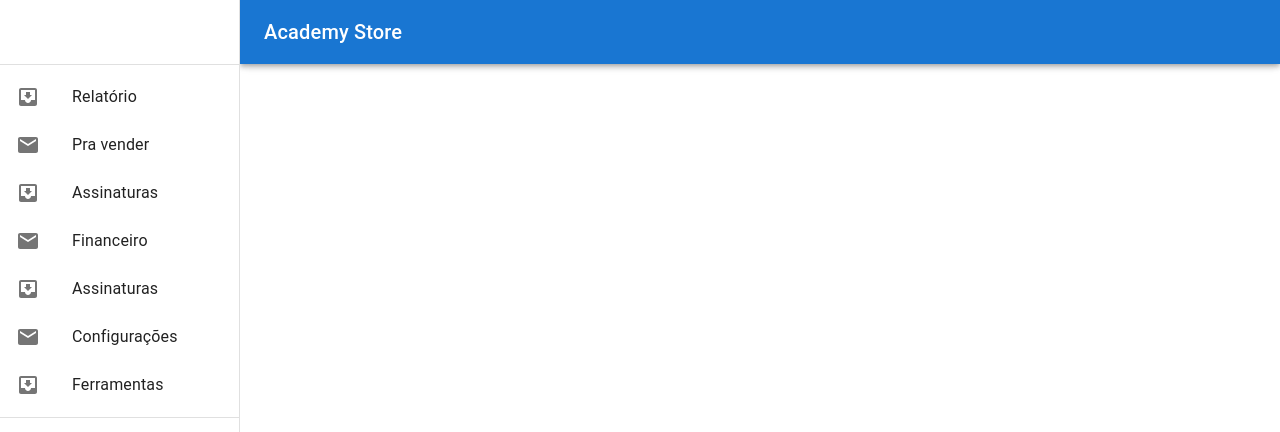
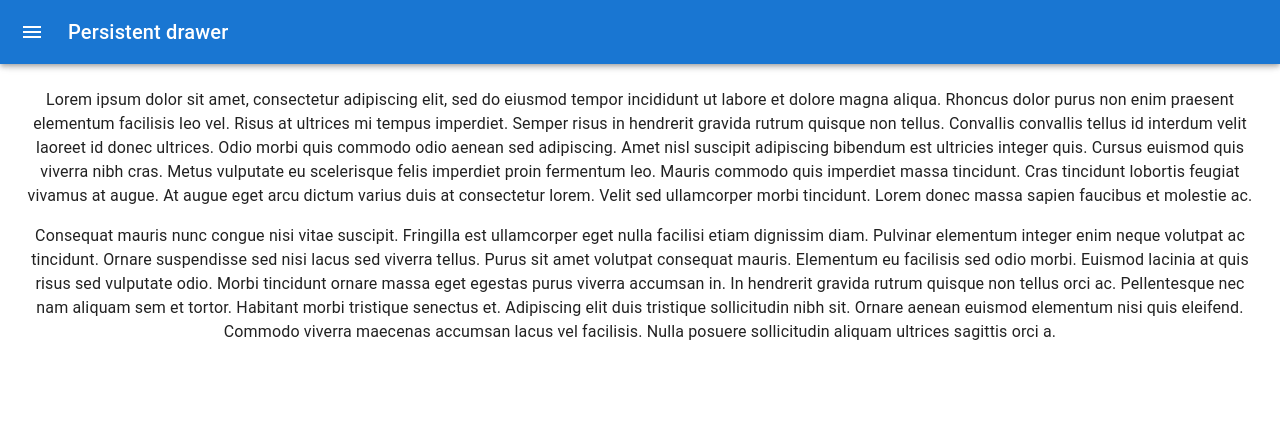
Before and after one commit to tiagoss-cubos/avaliacao-trainee-b8one, a React (Vite) app: page /dashboard in a window 1280 px wide. Shown: the top 432 px of the page. Built offline with nearby package versions, Linux system fonts and the light colour scheme.

Commit message:
correcting-bugs

```diff
--- a/package.json
+++ b/package.json
@@ -12,6 +12,7 @@
     "@apollo/client": "^3.7.1",
     "@emotion/react": "^11.10.5",
     "@emotion/styled": "^11.10.5",
+    "@mui/icons-material": "^5.10.15",
     "@mui/material": "^5.10.15",
     "graphql": "^16.6.0",
     "react": "^18.2.0",
--- a/src/graphql/queries.ts
+++ b/src/graphql/queries.ts
@@ -1,13 +1,12 @@
 import { gql } from "@apollo/client";
 
 export const SIGN_IN = gql`
-  mutation signIN($input: SignInInput!) {
+  mutation signIn($input: SignInInput!) {
     signIn(input: $input) {
-      results {
-        id
+      token
+      user {
+        email
         name
-        image
-        species
       }
     }
   }
--- a/src/pages/Dashboard/index.tsx
+++ b/src/pages/Dashboard/index.tsx
@@ -1,134 +1,187 @@
 import * as React from "react";
-import AppBar from "@mui/material/AppBar";
+import { styled, useTheme } from "@mui/material/styles";
 import Box from "@mui/material/Box";
+import Drawer from "@mui/material/Drawer";
 import CssBaseline from "@mui/material/CssBaseline";
+import MuiAppBar, { AppBarProps as MuiAppBarProps } from "@mui/material/AppBar";
+import Toolbar from "@mui/material/Toolbar";
+import List from "@mui/material/List";
+import Typography from "@mui/material/Typography";
 import Divider from "@mui/material/Divider";
-import Drawer from "@mui/material/Drawer";
 import IconButton from "@mui/material/IconButton";
-import InboxIcon from "@mui/icons-material/MoveToInbox";
-import { List } from "@mui/material";
+import MenuIcon from "@mui/icons-material/Menu";
+import ChevronLeftIcon from "@mui/icons-material/ChevronLeft";
+import ChevronRightIcon from "@mui/icons-material/ChevronRight";
 import ListItem from "@mui/material/ListItem";
 import ListItemButton from "@mui/material/ListItemButton";
 import ListItemIcon from "@mui/material/ListItemIcon";
 import ListItemText from "@mui/material/ListItemText";
+import InboxIcon from "@mui/icons-material/MoveToInbox";
 import MailIcon from "@mui/icons-material/Mail";
-import MenuIcon from "@mui/icons-material/Menu";
-import Toolbar from "@mui/material/Toolbar";
-import Typography from "@mui/material/Typography";
 
 const drawerWidth = 240;
 
-interface Props {
-  /**
-   * Injected by the documentation to work in an iframe.
-   * You won't need it on your project.
-   */
-  window?: () => Window;
+const Main = styled("main", { shouldForwardProp: (prop) => prop !== "open" })<{
+  open?: boolean;
+}>(({ theme, open }) => ({
+  flexGrow: 1,
+  padding: theme.spacing(3),
+  transition: theme.transitions.create("margin", {
+    easing: theme.transitions.easing.sharp,
+    duration: theme.transitions.duration.leavingScreen,
+  }),
+  marginLeft: `-${drawerWidth}px`,
+  ...(open && {
+    transition: theme.transitions.create("margin", {
+      easing: theme.transitions.easing.easeOut,
+      duration: theme.transitions.duration.enteringScreen,
+    }),
+    marginLeft: 0,
+  }),
+}));
+
+interface AppBarProps extends MuiAppBarProps {
+  open?: boolean;
 }
 
-const Dashboard = (props: Props) => {
-  const { window } = props;
-  const [mobileOpen, setMobileOpen] = React.useState(false);
+const AppBar = styled(MuiAppBar, {
+  shouldForwardProp: (prop) => prop !== "open",
+})<AppBarProps>(({ theme, open }) => ({
+  transition: theme.transitions.create(["margin", "width"], {
+    easing: theme.transitions.easing.sharp,
+    duration: theme.transitions.duration.leavingScreen,
+  }),
+  ...(open && {
+    width: `calc(100% - ${drawerWidth}px)`,
+    marginLeft: `${drawerWidth}px`,
+    transition: theme.transitions.create(["margin", "width"], {
+      easing: theme.transitions.easing.easeOut,
+      duration: theme.transitions.duration.enteringScreen,
+    }),
+  }),
+}));
 
-  const handleDrawerToggle = () => {
-    setMobileOpen(!mobileOpen);
+const DrawerHeader = styled("div")(({ theme }) => ({
+  display: "flex",
+  alignItems: "center",
+  padding: theme.spacing(0, 1),
+  // necessary for content to be below app bar
+  ...theme.mixins.toolbar,
+  justifyContent: "flex-end",
+}));
+
+export default function PersistentDrawerLeft() {
+  const theme = useTheme();
+  const [open, setOpen] = React.useState(false);
+
+  const handleDrawerOpen = () => {
+    setOpen(true);
   };
 
-  const drawer = (
-    <div>
-      <Toolbar />
-      <Divider />
-      <List>
-        {[
-          "Relatório",
-          "Pra vender",
-          "Assinaturas",
-          "Financeiro",
-          "Assinaturas",
-          "Configurações",
-          "Ferramentas",
-        ].map((text, index) => (
-          <ListItem key={text} disablePadding>
-            <ListItemButton>
-              <ListItemIcon>
-                {index % 2 === 0 ? <InboxIcon /> : <MailIcon />}
-              </ListItemIcon>
-              <ListItemText primary={text} />
-            </ListItemButton>
-          </ListItem>
-        ))}
-      </List>
-      <Divider />
-    </div>
-  );
-
-  const container =
-    window !== undefined ? () => window().document.body : undefined;
+  const handleDrawerClose = () => {
+    setOpen(false);
+  };
 
   return (
     <Box sx={{ display: "flex" }}>
       <CssBaseline />
-      <AppBar
-        position='fixed'
-        sx={{
-          width: { sm: `calc(100% - ${drawerWidth}px)` },
-          ml: { sm: `${drawerWidth}px` },
-        }}
-      >
+      <AppBar position='fixed' open={open}>
         <Toolbar>
           <IconButton
             color='inherit'
             aria-label='open drawer'
+            onClick={handleDrawerOpen}
             edge='start'
-            onClick={handleDrawerToggle}
-            sx={{ mr: 2, display: { sm: "none" } }}
+            sx={{ mr: 2, ...(open && { display: "none" }) }}
           >
             <MenuIcon />
           </IconButton>
           <Typography variant='h6' noWrap component='div'>
-            Academy Store
+            Persistent drawer
           </Typography>
         </Toolbar>
       </AppBar>
-      <Box
-        component='nav'
-        sx={{ width: { sm: drawerWidth }, flexShrink: { sm: 0 } }}
-        aria-label='mailbox folders'
+      <Drawer
+        sx={{
+          width: drawerWidth,
+          flexShrink: 0,
+          "& .MuiDrawer-paper": {
+            width: drawerWidth,
+            boxSizing: "border-box",
+          },
+        }}
+        variant='persistent'
+        anchor='left'
+        open={open}
       >
-        <Drawer
-          container={container}
-          variant='temporary'
-          open={mobileOpen}
-          onClose={handleDrawerToggle}
-          ModalProps={{
-            keepMounted: true, // Better open performance on mobile.
-          }}
-          sx={{
-            display: { xs: "block", sm: "none" },
-            "& .MuiDrawer-paper": {
-              boxSizing: "border-box",
-              width: drawerWidth,
-            },
-          }}
-        >
-          {drawer}
-        </Drawer>
-        <Drawer
-          variant='permanent'
-          sx={{
-            display: { xs: "none", sm: "block" },
-            "& .MuiDrawer-paper": {
-              boxSizing: "border-box",
-              width: drawerWidth,
-            },
-          }}
-          open
-        >
-          {drawer}
-        </Drawer>
-      </Box>
+        <DrawerHeader>
+          <IconButton onClick={handleDrawerClose}>
+            {theme.direction === "ltr" ? (
+              <ChevronLeftIcon />
+            ) : (
+              <ChevronRightIcon />
+            )}
+          </IconButton>
+        </DrawerHeader>
+        <Divider />
+        <List>
+          {["Inbox", "Starred", "Send email", "Drafts"].map((text, index) => (
+            <ListItem key={text} disablePadding>
+              <ListItemButton>
+                <ListItemIcon>
+                  {index % 2 === 0 ? <InboxIcon /> : <MailIcon />}
+                </ListItemIcon>
+                <ListItemText primary={text} />
+              </ListItemButton>
+            </ListItem>
+          ))}
+        </List>
+        <Divider />
+        <List>
+          {["All mail", "Trash", "Spam"].map((text, index) => (
+            <ListItem key={text} disablePadding>
+              <ListItemButton>
+                <ListItemIcon>
+                  {index % 2 === 0 ? <InboxIcon /> : <MailIcon />}
+                </ListItemIcon>
+                <ListItemText primary={text} />
+              </ListItemButton>
+            </ListItem>
+          ))}
+        </List>
+      </Drawer>
+      <Main open={open}>
+        <DrawerHeader />
+        <Typography paragraph>
+          Lorem ipsum dolor sit amet, consectetur adipiscing elit, sed do
+          eiusmod tempor incididunt ut labore et dolore magna aliqua. Rhoncus
+          dolor purus non enim praesent elementum facilisis leo vel. Risus at
+          ultrices mi tempus imperdiet. Semper risus in hendrerit gravida rutrum
+          quisque non tellus. Convallis convallis tellus id interdum velit
+          laoreet id donec ultrices. Odio morbi quis commodo odio aenean sed
+          adipiscing. Amet nisl suscipit adipiscing bibendum est ultricies
+          integer quis. Cursus euismod quis viverra nibh cras. Metus vulputate
+          eu scelerisque felis imperdiet proin fermentum leo. Mauris commodo
+          quis imperdiet massa tincidunt. Cras tincidunt lobortis feugiat
+          vivamus at augue. At augue eget arcu dictum varius duis at consectetur
+          lorem. Velit sed ullamcorper morbi tincidunt. Lorem donec massa sapien
+          faucibus et molestie ac.
+        </Typography>
+        <Typography paragraph>
+          Consequat mauris nunc congue nisi vitae suscipit. Fringilla est
+          ullamcorper eget nulla facilisi etiam dignissim diam. Pulvinar
+          elementum integer enim neque volutpat ac tincidunt. Ornare suspendisse
+          sed nisi lacus sed viverra tellus. Purus sit amet volutpat consequat
+          mauris. Elementum eu facilisis sed odio morbi. Euismod lacinia at quis
+          risus sed vulputate odio. Morbi tincidunt ornare massa eget egestas
+          purus viverra accumsan in. In hendrerit gravida rutrum quisque non
+          tellus orci ac. Pellentesque nec nam aliquam sem et tortor. Habitant
+          morbi tristique senectus et. Adipiscing elit duis tristique
+          sollicitudin nibh sit. Ornare aenean euismod elementum nisi quis
+          eleifend. Commodo viverra maecenas accumsan lacus vel facilisis. Nulla
+          posuere sollicitudin aliquam ultrices sagittis orci a.
+        </Typography>
+      </Main>
     </Box>
   );
-};
-
-export default Dashboard;
+}
--- a/src/types/sign-in.d.ts
+++ b/src/types/sign-in.d.ts
@@ -4,6 +4,6 @@ export type Singn = {
     user: {
       name: string;
       image: string;
-    }[];
+    };
   };
 };
```
Also changed, not shown: 1 other file (tests, documents, lock files or other folders).
